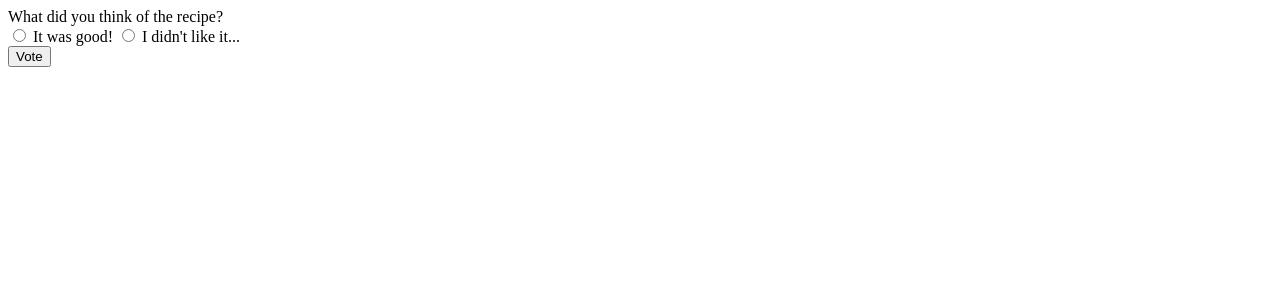
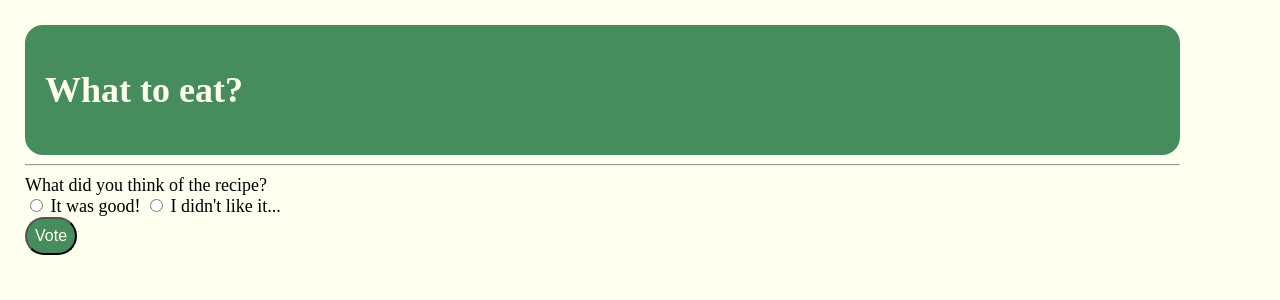
Before and after one commit to maritatsuko/what_to_eat, a Flask app: page /recipe/1/voting in a window 1280 px wide. Shown: the top 300 px of the page. Run offline with Flask 3, Linux system fonts and the light colour scheme.

Commit message:
added css styling

```diff
--- /dev/null
+++ b/static/style.css
@@ -0,0 +1,21 @@
+body {
+    margin: 25px 100px 50px 25px;
+    background-color: ivory;
+    font-size: large;
+}
+
+.header {
+    background-color: #478c5c;
+    color: ivory;
+    padding: 20px;
+    margin: 25px 100xp 50px 25px;
+    border-radius: 1em;
+}
+
+input[type=submit] {
+    background-color: #478c5c;
+    color: ivory;
+    padding: 8px;
+    border-radius: 1.5em;
+    font-size: medium;
+}
--- a/templates/allrecipes.html
+++ b/templates/allrecipes.html
@@ -1,3 +1,6 @@
+{% extends "layout.html" %}
+{% block content %}
+
 <hr>
 {% for recipe in recipes %}
 Name: {{ recipe[1] }}
@@ -6,3 +9,5 @@ Type: {{ recipe[2] }} <br>
 <hr>
 {% endfor %}
 <a href="/">Return</a>
+
+{% endblock %}
--- a/templates/comment.html
+++ b/templates/comment.html
@@ -1,3 +1,6 @@
+{% extends "layout.html" %}
+{% block content %}
+
 {% if session.username %}
 <p>Logged in as {{ session.username }}</p>
 <p>Write a new comment here:</p>
@@ -13,3 +16,5 @@
 <a href="/register">Register</a>
 {% endif %}
 <a href="/recipe/{{ id }}">Return</a>
+
+{% endblock %}
--- a/templates/error.html
+++ b/templates/error.html
@@ -1,3 +1,4 @@
+{% extends "layout.html" %}
 {% block content %}
 
 Error: {{ message }}
--- /dev/null
+++ b/templates/layout.html
@@ -0,0 +1,14 @@
+<!doctype html>
+<head>
+    <link rel="stylesheet" href="/static/style.css">
+    <meta name="viewport" content="width=device-width, initial-scale=1">
+
+    <title>What to eat?</title>
+</head>
+<body>
+    <div class="header">
+        <h1>What to eat?</h1>
+    </div>
+    <hr>
+    {% block content %}{% endblock %}
+</body>
--- a/templates/login.html
+++ b/templates/login.html
@@ -1,3 +1,6 @@
+{% extends "layout.html" %}
+{% block content %}
+
 <form action="/login" method="POST">
     <p>Username:
     <input type="text" name="username"></p>
@@ -9,3 +12,5 @@
 <p>Don't have an account?</p>
 <a href="/register">Register</a><br>
 <a href="/">Return to main page</a>
+
+{% endblock %}
--- a/templates/newrecipe.html
+++ b/templates/newrecipe.html
@@ -1,3 +1,6 @@
+{% extends "layout.html" %}
+{% block content %}
+
 {% if session.username %}
 <p>Logged in as {{ session.username }}</p>
 
@@ -33,3 +36,5 @@
 <a href="/register">Register</a>
 {% endif %}
 <br><a href="/">Return to main page</a>
+
+{% endblock %}
--- a/templates/profile.html
+++ b/templates/profile.html
@@ -1,3 +1,6 @@
+{% extends "layout.html" %}
+{% block content %}
+
 <a href="/">Return to main page</a>
 {% if session.username %}
 <p>Hi {{ session.username }}!</p>
@@ -18,3 +21,5 @@
 <a href="/login">Login</a>
 <a href="/register">Register</a>
 {% endif %}
+
+{% endblock %}
--- a/templates/recipe.html
+++ b/templates/recipe.html
@@ -1,3 +1,6 @@
+{% extends "layout.html" %}
+{% block content %}
+
 <hr>
 {% for item in recipe %}
 Name: {{ item[2] }}
@@ -27,3 +30,5 @@ Posted by: {{ comment[1] }} <br>
 {{ comment[2] }} <br>
 <hr>
 {% endfor %}
+
+{% endblock %}
--- a/templates/register.html
+++ b/templates/register.html
@@ -1,3 +1,6 @@
+{% extends "layout.html" %}
+{% block content %}
+
 Register here!
 <form action="/register" method="post">
 Username: <input type="text" name="username"><p>
@@ -9,3 +12,5 @@ Repeat password: <input type="password" name="password2"><p>
 <p>Already have an account?</p>
 <a href="/login">Login</a><br>
 <a href="/">Return to main page</a>
+
+{% endblock %}
--- a/templates/voting.html
+++ b/templates/voting.html
@@ -1,3 +1,6 @@
+{% extends "layout.html" %}
+{% block content %}
+
 What did you think of the recipe?
 <form action="/recipe/{{ id }}/voting" method="POST">
     <input type="radio" name="vote" value="1"> It was good!
@@ -5,3 +8,5 @@ What did you think of the recipe?
     <input type="hidden" name="id" value="{{ id }}">
     <input type="submit" value="Vote">
 </form>
+
+{% endblock %}
```
Also changed, not shown: templates/index.html (+8 -2 lines), templates/test3.html (deleted, +0 -19 lines).
